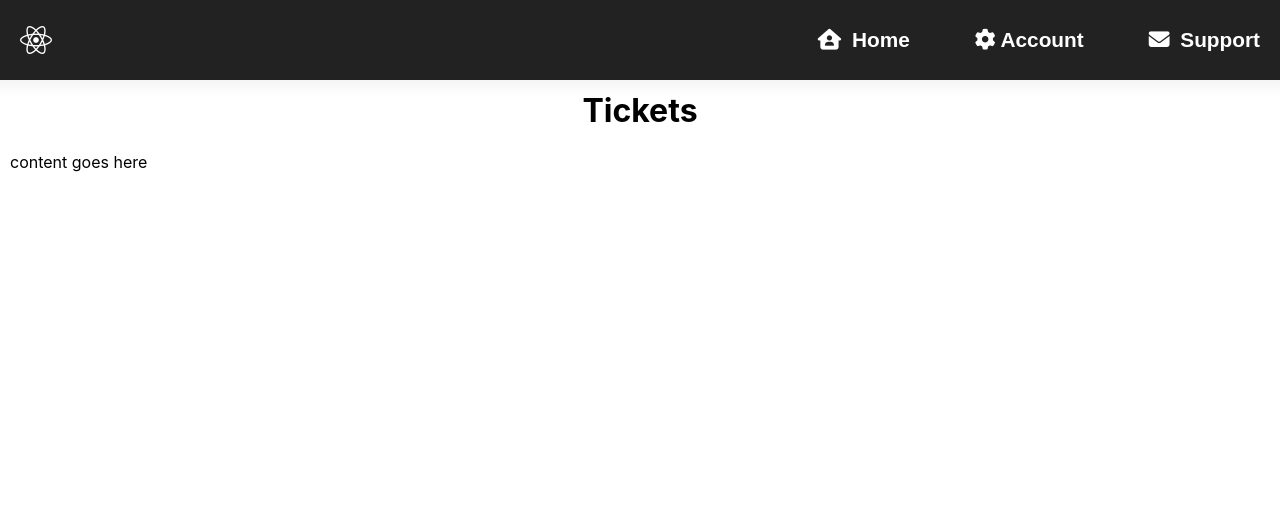
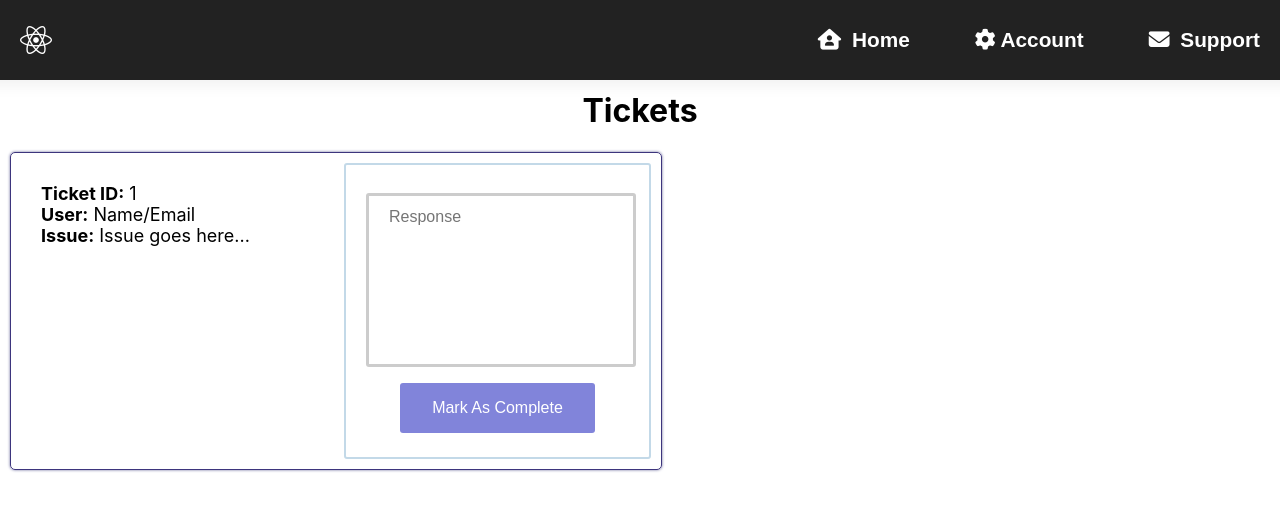
Before and after one commit to marcus-karozis/Project-4-Team-5, a React (Create React App) app: page /adminTickets in a window 1280 px wide. Shown: the top 510 px of the page. Built offline with nearby package versions, Linux system fonts and the light colour scheme.

Commit message:
not complete ticket template

```diff
--- a/src/adminTicketsPage/AdminTicketsPage.js
+++ b/src/adminTicketsPage/AdminTicketsPage.js
@@ -1,7 +1,65 @@
 import React, { useState, useRef } from 'react';
 import Navbar from '../components/Navbar';
+import adminStyles from './AdminTicketsPageStyles.css';
 
-function TechSupportPage() {
+function NotCompleteTicket() {
+
+    const adminTicketComplete = useRef();
+
+    function handleSubmitTicketCompleteForm(e) {
+        // Prevent the browser from reloading the page
+        e.preventDefault();
+
+        // confirm is user wants to submit the form
+        if (window.confirm("Are you ready to submit this issue/enquiry to the sytsem admin?")) {
+            // do this if ok pressed
+            console.log("Ok was pressed...");
+            // something will happen here
+        }
+        else {
+            // do this if cancel pressed
+            console.log("cancelled form submit...");
+            // nothing happens here
+        }
+
+    }
+
+    return (
+        <div className="ticket_card" style={{ display: 'flex' }}>
+            <div style={{ flex: 1, marginRight: '20px', padding: '20px' }}>
+                <b>Ticket ID:</b> 1 <br></br>
+                <b>User:</b> Name/Email <br></br>
+                <b>Issue:</b> Issue goes here...
+            </div>
+            <div style={{ flex: 1, border: '2px solid #c3d9e8', borderRadius: '3px', padding: '20px' }}>
+                <form method="post" ref={adminTicketComplete} onSubmit={handleSubmitTicketCompleteForm}>
+                    <div id="response_box">
+                        {/* <div className="label_div" style={{}}>
+                            <label > Response </label>
+                        </div> */}
+                        <div>
+                            <textarea name="response_input" className="textarea_admin_section" rows={8} cols={40} required placeholder='Response'/>
+                        </div>
+                    </div>
+
+                    <div id="submit_button_box" style={{textAlign: 'center'}}>
+                        <button>Mark As Complete</button>
+                    </div>
+                </form>
+            </div>
+        </div>
+    )
+}
+
+function CompletedTicket() {
+    return (
+        <div>
+            <p>CompletedTicket!</p>
+        </div>
+    )
+}
+
+function AdminTicketsPage() {
     return (
         <div>
             <div className="" style={{ marginBottom: '60px' }}>
@@ -14,11 +72,12 @@ function TechSupportPage() {
                 </div>
 
                 <div>
-                    <p>content goes here</p>
+                    <NotCompleteTicket/>
+                    {/* <CompletedTicket/> */}
                 </div>
             </div>
         </div>
     );
 }
 
-export default TechSupportPage;
+export default AdminTicketsPage;
--- a/src/adminTicketsPage/AdminTicketsPageStyles.css
+++ b/src/adminTicketsPage/AdminTicketsPageStyles.css
@@ -1,3 +1,55 @@
 .page_padding {
     padding: 10px;
 }
+
+.ticket_card {
+    border-radius: 5px;
+    border-color: rgb(61, 53, 125);
+    border-width: 1px;
+    border-style: solid;
+    padding: 10px;
+    box-shadow: 0px 0px 3px rgb(105, 105, 154);
+    width: 50%;
+    font-size: 18px;
+}
+
+.textarea_admin_section {
+    width: 85%;
+    padding: 12px 20px;
+    margin: 8px 0;
+    /* box-sizing: border-box; */
+    border: none;
+    border: 3px solid #ccc;
+    border-radius: 3px;
+    -webkit-transition: 0.5s;
+    transition: 0.5s;
+    outline: none;
+    resize: none;
+    font-family: Arial, Helvetica, sans-serif;
+    font-size: 16px;
+}
+
+.textarea_admin_section:focus {
+    border: 3px solid #8184da;
+    border-radius: 3px;
+}
+
+button {
+    background-color: #8184da;
+    border: none;
+    color: white;
+    padding: 16px 32px;
+    margin: 4px 2px;
+    cursor: pointer;
+    border-radius: 3px;
+    transition: 0.3s;
+    font-size: 16px;
+}
+
+button:hover {
+    background-color: #676ac2;
+}
+
+button:active {
+    background-color: #4d50ad;
+}
--- a/src/techSupportPage/TechSupportPage.js
+++ b/src/techSupportPage/TechSupportPage.js
@@ -1,5 +1,5 @@
 import React, { useState, useRef } from 'react';
-import './TechSupportPageStyles.css';
+import supportStyles from './TechSupportPageStyles.css';
 import Navbar from '../components/Navbar';
 import emailjs from '@emailjs/browser';
 
```
